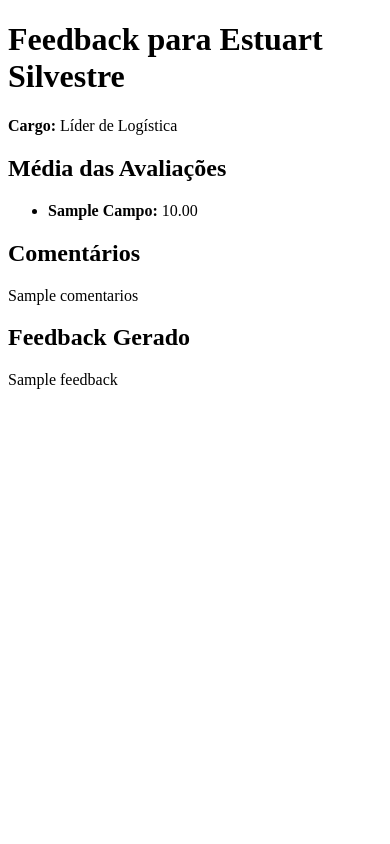
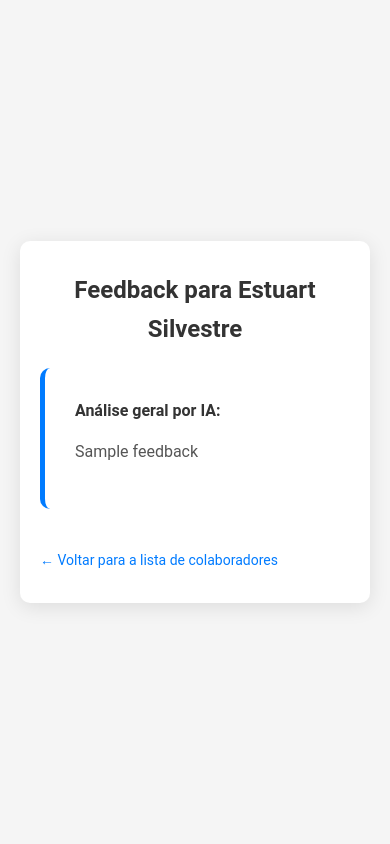
Before and after one commit to estuart27/Onepage-avaliacao, a Django app: template avaliacao/templates/avaliacao/feedback.html in a window 390 px wide. Run offline with Django 5.2, Linux system fonts and the light colour scheme; data comes from the database, SQL or seed files in the repository; both versions use the stored data as it was after the commit; the template is opened without the code that fills it: values that come from a table or form of the project are taken from there, most other values are stand-ins (such as "Sample title", 1, 10 or a date in 2020).

Commit message:
Finalizado

```diff
--- a/avaliacao/templates/avaliacao/feedback.html
+++ b/avaliacao/templates/avaliacao/feedback.html
@@ -1,25 +1,113 @@
 <!DOCTYPE html>
-<html lang="pt">
+<html lang="pt-br">
 <head>
     <meta charset="UTF-8">
     <meta name="viewport" content="width=device-width, initial-scale=1.0">
     <title>Feedback do Colaborador</title>
+    <style>
+        /* Reset básico */
+        * {
+            box-sizing: border-box;
+            margin: 0;
+            padding: 0;
+        }
+
+        /* Estilos Gerais */
+        body {
+            font-family: 'Roboto', Arial, sans-serif;
+            background-color: #F5F5F5;
+            color: #333;
+            line-height: 1.6;
+            display: flex;
+            justify-content: center;
+            align-items: center;
+            min-height: 100vh;
+            padding: 20px;
+        }
+
+        .container {
+            max-width: 700px;
+            width: 100%;
+            background-color: #FFFFFF;
+            border-radius: 10px;
+            padding: 40px 30px;
+            box-shadow: 0 4px 20px rgba(0, 0, 0, 0.1);
+        }
+
+        /* Cabeçalho */
+        h1 {
+            color: #333;
+            text-align: center;
+            font-size: 28px;
+            font-weight: bold;
+            margin-bottom: 20px;
+        }
+
+        /* Caixa de Feedback */
+        .feedback-box {
+            background-color: #FFF;
+            padding: 30px;
+            border-radius: 10px;
+            margin-bottom: 20px;
+            border-left: 5px solid #007bff;
+        }
+
+        .feedback-text {
+            font-size: 18px;
+            color: #555;
+            margin-bottom: 15px;
+        }
+
+        .feedback-text strong {
+            color: #333;
+        }
+
+        /* Link de Retorno */
+        .back-link {
+            display: inline-block;
+            text-align: center;
+            margin-top: 20px;
+            color: #007bff;
+            text-decoration: none;
+            font-size: 16px;
+            transition: color 0.3s;
+        }
+
+        .back-link:hover {
+            color: #0056b3;
+            text-decoration: underline;
+        }
+
+        /* Responsividade */
+        @media (max-width: 768px) {
+            .container {
+                padding: 30px 20px;
+            }
+
+            h1 {
+                font-size: 24px;
+            }
+
+            .feedback-text {
+                font-size: 16px;
+            }
+
+            .back-link {
+                font-size: 14px;
+            }
+        }
+    </style>
 </head>
 <body>
-    <h1>Feedback para {{ colaborador.nome }}</h1>
-    <p><strong>Cargo:</strong> {{ colaborador.cargo }}</p>
-
-    <h2>Média das Avaliações</h2>
-    <ul>
-        {% for campo, media in medias_avaliacoes.items %}
-            <li><strong>{{ campo|title }}:</strong> {{ media|floatformat:2 }}</li>
-        {% endfor %}
-    </ul>
-
-    <h2>Comentários</h2>
-    <p>{{ comentarios }}</p>
-
-    <h2>Feedback Gerado</h2>
-    <p>{{ feedback }}</p>
+    <div class="container">
+        <h1>Feedback para {{ colaborador.nome }}</h1>
+        <div class="feedback-box">
+            <p class="feedback-text"><strong>Análise geral por IA:</strong></p>
+            <p class="feedback-text">{{ feedback }}</p>
+        </div>
+        <a href="{% url 'home' %}" class="back-link" aria-label="Voltar para a lista de colaboradores">
+            ← Voltar para a lista de colaboradores
+        </a>
+    </div>
 </body>
 </html>
```
Also changed, not shown: avaliacao/templates/avaliacao/perfil_colaborador.html (+96 -4 lines), avaliacao/utils.py (+24 -22 lines), avaliacao/views.py (+18 -21 lines), db.sqlite3, media/media/media/media/estuart_2IleJY0.png (added).
